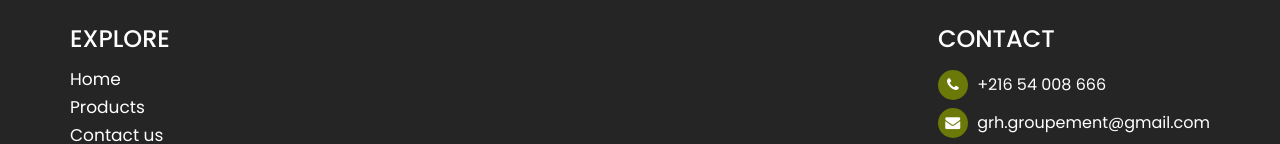
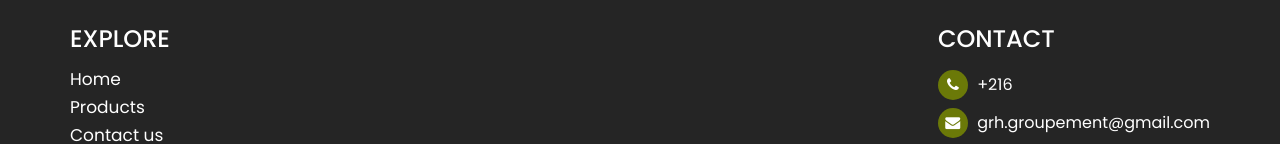
Before and after one commit to Limam-Ahmed/Limam-Ahmed.github.io, a plain HTML site: page web/biomed/olive_wood.html in a window 1280 px wide. Shown: the part 838-982 px from the top of the page. Drawn offline with nearby package versions, Linux system fonts and the light colour scheme; files whose address does not match are found by name.

Commit message:
Update olive_wood.html

```diff
--- a/web/biomed/olive_wood.html
+++ b/web/biomed/olive_wood.html
@@ -404,7 +404,7 @@
                               <h3>ContacT</h3>
                               <ul class="top_infomation">
                                  <li><i class="fa fa-phone" aria-hidden="true"></i>
-                                    +216 54 008 666
+                                    +216
                                  </li>
                                  <li><i class="fa fa-envelope" aria-hidden="true"></i>
                                     <a href="mailto:grh.groupement@gmail.com">grh.groupement@gmail.com</a>
```
